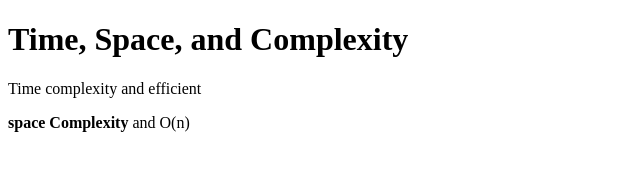
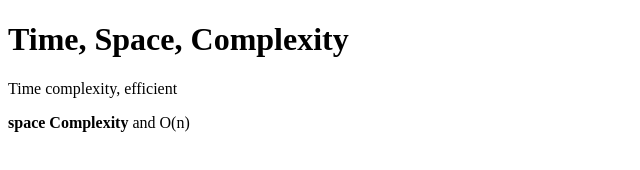
Before and after one commit to acciojob/time-and-space-complexity-adsiddhu, a website: page main.html in a window 1280 px wide. Shown: the whole page, without its empty margins (0-640 px from the left). Drawn offline with Linux system fonts and the light colour scheme.

Commit message:
created a submission

```diff
--- a/main.html
+++ b/main.html
@@ -7,8 +7,8 @@
 </head>
 
 <body>
-	<h1>Time, Space, and Complexity</h1>
-	<p>Time complexity and efficient</p>
+	<h1>Time, Space, Complexity</h1>
+	<p>Time complexity, efficient</p>
 	<p><b>space Complexity</b> and O(n)</p>
 	<!-- the entire body must be written by student -->
     <script type="text/javascript" src="./script.js">
```
